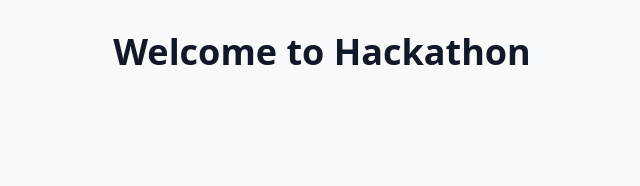
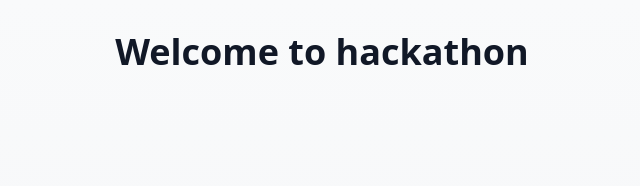
Before and after one commit to AnjaliBhansari/hackathon-frontend, a Next.js app: page / in a window 1280 px wide. Shown: the top 186 px of the page, without its empty margins (318-958 px from the left). Built offline with nearby package versions, Linux system fonts and the light colour scheme.

Commit message:
fix: login ui added
Signed-off-by: parth-at <parth.patel@avestatechnologies.com>

```diff
--- a/src/pages/index.tsx
+++ b/src/pages/index.tsx
@@ -1,10 +1,10 @@
 import React from 'react';
-import { HomePage } from '@/presentation/features/home';
+import { HomeView } from '@/presentation/features/home';
 
 /**
  * Next.js index page that serves as the entry point for the home route.
- * This page uses the HomePage component from our presentation layer.
+ * This page uses the HomeView component from our presentation layer.
  */
 export default function Home() {
-  return <HomePage />;
+  return <HomeView />;
 }
--- a/src/pages/login.tsx
+++ b/src/pages/login.tsx
@@ -1,13 +1,10 @@
-import { GalleryVerticalEnd } from "lucide-react";
+import React from 'react';
+import { LoginView } from '@/presentation/features/auth';
 
-import { LoginForm } from "@/components/login-form";
-
+/**
+ * Next.js login page that serves as the entry point for the login route.
+ * This page uses the LoginView component from our presentation layer.
+ */
 export default function LoginPage() {
-  return (
-    <div className="flex min-h-screen flex-col items-center justify-center gap-6 bg-muted/50 p-6 md:p-10">
-      <div className="flex w-full max-w-sm flex-col gap-6">
-        <LoginForm />
-      </div>
-    </div>
-  );
+  return <LoginView />;
 }
--- /dev/null
+++ b/src/presentation/features/auth/components/LoginView.tsx
@@ -0,0 +1,17 @@
+import React from 'react';
+import { LoginForm } from '@/components/login-form';
+
+/**
+ * LoginView component that represents the login page view.
+ * This component follows clean architecture principles by focusing on
+ * presentation concerns only.
+ */
+export const LoginView: React.FC = () => {
+  return (
+    <div className="flex min-h-screen flex-col items-center justify-center gap-6 bg-muted/50 p-6 md:p-10">
+      <div className="flex w-full max-w-sm flex-col gap-6">
+        <LoginForm />
+      </div>
+    </div>
+  );
+};
--- /dev/null
+++ b/src/presentation/features/auth/index.ts
@@ -0,0 +1 @@
+export { LoginView } from './components/LoginView';
--- /dev/null
+++ b/src/presentation/features/home/components/HomeView.tsx
@@ -0,0 +1,23 @@
+import React from 'react';
+import { LoginForm } from '@/components/login-form';
+
+/**
+ * HomeView component that represents the main view of the home page.
+ * This component follows clean architecture principles by focusing on
+ * presentation concerns only.
+ */
+export const HomeView: React.FC = () => {
+  return (
+    <main className="min-h-screen bg-gradient-to-b from-gray-50 to-gray-100">
+      <div className="flex items-center justify-center p-4 sm:p-6 md:p-8">
+        <div className="w-full max-w-md mx-auto">
+          <div className="text-center mb-8">
+            <h1 className="text-3xl sm:text-4xl font-bold text-gray-900">Welcome to hackathon</h1>
+          </div>
+          <div className="space-y-6">
+          </div>
+        </div>
+      </div>
+    </main>
+  );
+};
--- a/src/presentation/features/home/index.ts
+++ b/src/presentation/features/home/index.ts
@@ -1,3 +1 @@
-export { default as HomePage } from './pages/HomePage';
-export { HomeView } from './organisms/HomeView';
-export { HomeHeader } from './molecules/HomeHeader';
+export { HomeView } from './components/HomeView';
--- a/src/presentation/features/home/molecules/HomeHeader.tsx
+++ /dev/null
@@ -1,14 +0,0 @@
-import React from 'react';
-
-/**
- * HomeHeader molecule component that displays the header section of the home page.
- * This component follows the atomic design pattern and is responsible for
- * displaying the title and subtitle of the home page.
- */
-export const HomeHeader: React.FC = () => {
-  return (
-    <div className="text-center mb-8">
-      <h1 className="text-3xl sm:text-4xl font-bold text-gray-900">Welcome to Hackathon</h1>
-    </div>
-  );
-};
--- a/src/presentation/features/home/organisms/HomeView.tsx
+++ /dev/null
@@ -1,17 +0,0 @@
-import React from 'react';
-import { HomeHeader } from '../molecules/HomeHeader';;
-
-/**
- * HomeView organism component that composes the main sections of the home page.
- * This component follows the atomic design pattern and is responsible for
- * organizing the layout of the home page's content.
- */
-export const HomeView: React.FC = () => {
-  return (
-    <div className="flex items-center justify-center p-4 sm:p-6 md:p-8">
-      <div className="w-full max-w-md mx-auto">
-        <HomeHeader />
-      </div>
-    </div>
-  );
-};
--- a/src/presentation/features/home/pages/HomePage.tsx
+++ /dev/null
@@ -1,17 +0,0 @@
-import React from 'react';
-import { HomeView } from '../organisms/HomeView';
-
-/**
- * Home page component that serves as the container for the home feature.
- * This component follows the presentation layer pattern and is responsible for
- * coordinating the home page's presentation components.
- */
-export const HomePage: React.FC = () => {
-  return (
-    <main className="min-h-screen bg-gradient-to-b from-gray-50 to-gray-100">
-      <HomeView />
-    </main>
-  );
-};
-
-export default HomePage;
```
